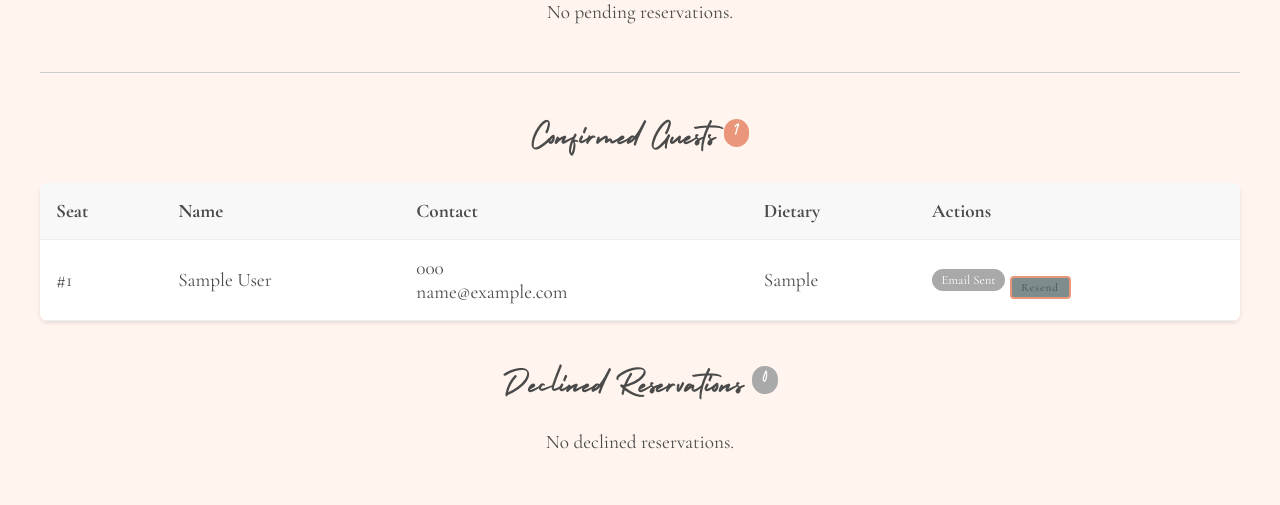
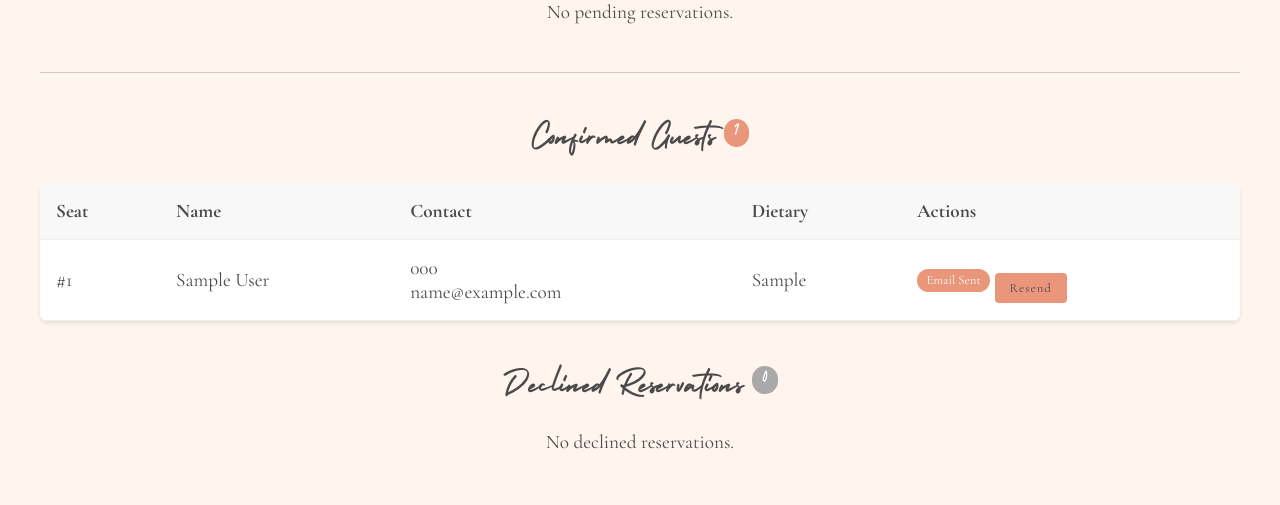
Before and after one commit to thulanesigasa/wedding_reservation, a Flask app: page /admin/dashboard in a window 1280 px wide. Shown: the part 319-824 px from the top of the page. Run offline with Flask 3, Linux system fonts and the light colour scheme; the visitor is signed in with stand-in values (Sample User, id 1); tables that the repository leaves empty hold one stand-in row (values such as "Sample post").

Commit message:
style: updated button and badge colors

```diff
--- a/templates/admin.html
+++ b/templates/admin.html
@@ -113,10 +113,10 @@
                                 style="font-size: 0.8rem; padding: 0.3rem 0.8rem;">Undo (Decline)</button>
                             {% else %}
                             <span class="badge"
-                                style="background-color: var(--reserved-color); color: white; font-size: 0.8rem;">Email
+                                style="background-color: var(--accent-color); color: white; font-size: 0.8rem;">Email
                                 Sent</span>
                             <button onclick="handleAction('{{ r.id }}', 'send_email')" class="btn btn-small"
-                                style="font-size: 0.7rem; padding: 0.2rem 0.6rem; background-color: #7f8c8d;">Resend</button>
+                                style="font-size: 0.8rem; padding: 0.3rem 0.8rem; background-color: var(--accent-color);">Resend</button>
                             {% endif %}
                         </td>
                     </tr>
@@ -158,10 +158,10 @@
                                 style="font-size: 0.8rem; padding: 0.3rem 0.8rem;">Undo (Accept)</button>
                             {% else %}
                             <span class="badge"
-                                style="background-color: var(--reserved-color); color: white; font-size: 0.8rem;">Email
+                                style="background-color: var(--accent-color); color: white; font-size: 0.8rem;">Email
                                 Sent</span>
                             <button onclick="handleAction('{{ r.id }}', 'send_email')" class="btn btn-small"
-                                style="font-size: 0.7rem; padding: 0.2rem 0.6rem; background-color: #7f8c8d;">Resend</button>
+                                style="font-size: 0.8rem; padding: 0.3rem 0.8rem; background-color: var(--accent-color);">Resend</button>
                             <button onclick="handleAction('{{ r.id }}', 'accept')" class="btn btn-small btn-approve"
                                 style="font-size: 0.8rem; padding: 0.3rem 0.8rem;">Undo (Accept)</button>
                             {% endif %}
```
